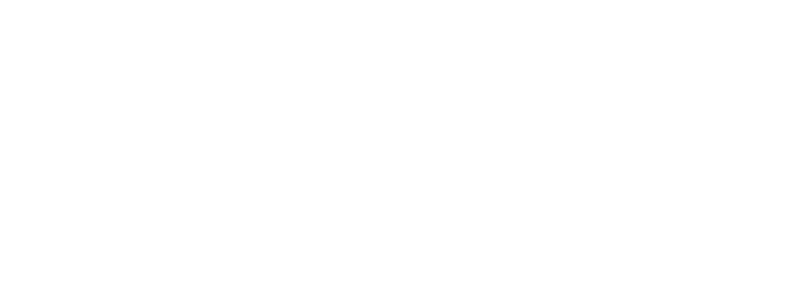
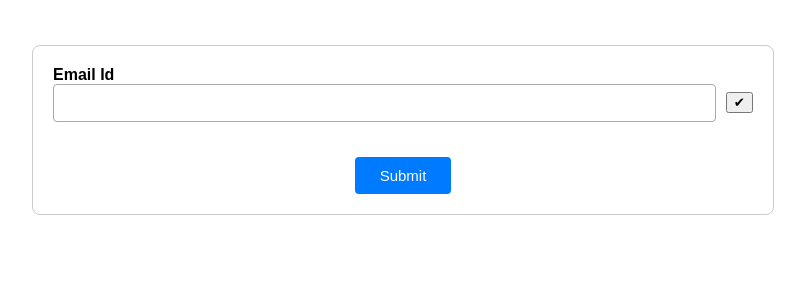
Before and after one commit to Guruprasathit2/Dividend_Frontend, an Angular app: page /forgot/password in a window 1280 px wide. Before the commit this address led to /. Shown: the top 300 px of the page, without its empty margins (237-1042 px from the left). Built offline with nearby package versions, Linux system fonts and the light colour scheme.

Commit message:
Initial Commir

```diff
--- a/src/app/app.module.ts
+++ b/src/app/app.module.ts
@@ -23,6 +23,7 @@
 import { RoleComponent } from './role/role.component';
 import { UserRoleComponent } from './user-role/user-role.component';
 import { RegisterComponent } from './register/register.component';
+import { ForgotPasswordComponent } from './forgot-password/forgot-password.component';
 
 const routes: Routes = [
   { path: '', redirectTo: '/login_page', pathMatch: 'full' },
@@ -39,6 +40,7 @@
   { path: 'home_page/role', component: RoleComponent, canActivate: [AuthGuard] },
   { path: 'home_page/user/register', component: RegisterComponent, canActivate: [AuthGuard] },
   { path: 'home_page/user/role', component: UserRoleComponent, canActivate: [AuthGuard] },
+  { path: 'forgot/password', component: ForgotPasswordComponent },
 ];
 @NgModule({
   declarations: [
@@ -55,7 +57,8 @@
     ProfileComponent,
     RoleComponent,
     UserRoleComponent,
-    RegisterComponent
+    RegisterComponent,
+    ForgotPasswordComponent
   ],
   imports: [
     HttpClientModule,
--- /dev/null
+++ b/src/app/forgot-password/api.service.ts
@@ -0,0 +1,19 @@
+import { Injectable } from '@angular/core';
+import { HttpClient } from '@angular/common/http';
+import { Observable } from 'rxjs';
+
+@Injectable({
+  providedIn: 'root'
+})
+export class ApiService {
+
+  constructor(private httpClient: HttpClient) { }
+
+  questionList(emailId: string): Observable<any> {
+    return this.httpClient.get('/api/user/email/question/' + emailId);
+  }
+
+  forgotPass(data: any): Observable<any> {
+    return this.httpClient.get(`/api/user/forgot/password?emailId=${data.emailId}&questionId=${data.questionId}&answer=${data.answer}`);
+  }
+}
--- /dev/null
+++ b/src/app/forgot-password/forgot-password.component.css
@@ -0,0 +1,85 @@
+/* General form styling */
+form {
+    max-width: 700px;
+    margin: 30px auto;
+    padding: 20px;
+    border: 1px solid #ccc;
+    border-radius: 8px;
+    background-color: #fff;
+    font-family: Arial, sans-serif;
+}
+
+.forgot-password {
+    display: flex;
+    flex-direction: column;
+}
+
+label {
+    font-weight: bold;
+    margin-bottom: 0;
+    display: block;
+}
+
+/* Input fields and select */
+input[type="text"],
+select,
+textarea {
+    width: 100%;
+    padding: 10px;
+    border: 1px solid #aaa;
+    border-radius: 4px;
+    box-sizing: border-box;
+    font-size: 14px;
+    margin-bottom: 15px;
+}
+
+/* Layout for question and answer fields */
+.ques {
+    display: flex;
+    flex-wrap: wrap;
+    gap: 2px;
+}
+.ans {
+    display: flex;
+    flex-wrap: wrap;
+    gap: 2px;
+}
+
+/* Error messages */
+div[style*="color:red;"] {
+    font-size: 13px;
+    margin-top: -10px;
+    margin-bottom: 10px;
+}
+
+/* Submit button styling */
+.button-group {
+    text-align: center;
+    margin-top: 20px;
+}
+
+.button-group button {
+    background-color: #007bff;
+    color: white;
+    padding: 10px 25px;
+    border: none;
+    border-radius: 4px;
+    font-size: 15px;
+    cursor: pointer;
+    transition: background-color 0.3s ease;
+}
+
+.button-group button:hover {
+    background-color: #0056b3;
+}
+
+/* Responsive tweaks */
+@media (max-width: 600px) {
+    .row {
+        flex-direction: column;
+    }
+
+    textarea {
+        min-width: 100%;
+    }
+}
--- /dev/null
+++ b/src/app/forgot-password/forgot-password.component.html
@@ -0,0 +1,27 @@
+<form #registerForm="ngForm" (ngSubmit)="onSubmit(registerForm)">
+    <div class="forgot-password">
+        <label class="emailGrp" for="emailId">Email Id</label>
+        <div style="display: flex; align-items: center; gap: 10px;">
+            <input type="text" id="emailId" name="emailId" autocomplete="off" [(ngModel)]="userData.emailId" required />
+            <button type="button" (click)="verifyEmail()" style="cursor:pointer; margin-bottom: 16px;">✔</button>
+        </div>
+        <div *ngIf="isEnableQues">
+            <div class="ques">
+                <label for="questions">Question</label>
+                <input type="text" name="questions" [(ngModel)]="questions">
+            </div>
+            <div class="ans">
+                <label for="answer">Answer</label>
+                <textarea rows="5" style="min-width: 420px;" [(ngModel)]="userData.answer" name="answer"
+                    required></textarea>
+                <div *ngIf="registerForm.controls['answer']?.invalid && registerForm.controls['answer']?.touched"
+                    style="color:red;">
+                    Answer is required.
+                </div>
+            </div>
+        </div>
+        <div class="button-group">
+            <button type="submit">Submit</button>
+        </div>
+    </div>
+</form>
--- /dev/null
+++ b/src/app/forgot-password/forgot-password.component.ts
@@ -0,0 +1,68 @@
+import { Component, OnInit } from '@angular/core';
+import { ApiService } from './api.service';
+import { ToastrService } from 'ngx-toastr';
+
+@Component({
+  selector: 'app-forgot-password',
+  templateUrl: './forgot-password.component.html',
+  styleUrls: ['./forgot-password.component.css']
+})
+export class ForgotPasswordComponent implements OnInit {
+
+  questions: string = '';
+  userData: any = {};
+  isEnableQues: boolean = false;
+  constructor(private apiService: ApiService, private toast: ToastrService) { }
+
+
+  ngOnInit(): void {
+  }
+
+  verifyEmail() {
+    if (!this.userData.emailId) {
+      return this.toast.error('Please provide the email id.');
+    }
+    return this.questionList(this.userData.emailId)
+  }
+
+  questionList(emailId: string) {
+    this.apiService.questionList(emailId).subscribe({
+      next: (r: any) => {
+        this.questions = r.data.question;
+        this.userData.questionId = r.data.id;
+        this.isEnableQues = true;
+      },
+      error: (e) => {
+        this.isEnableQues = false;
+        const er = e.error.message || 'Cannot load questions.';
+        this.toast.error(er);
+      }
+    });
+  }
+
+  onSubmit(form: any) {
+    if (form.invalid) {
+      Object.keys(form.controls).forEach(key => {
+        form.controls[key].markAsTouched();
+      });
+      return;
+    }
+    this.add();
+  }
+
+  add() {
+    if (!this.isEnableQues) {
+      return
+    }
+    this.apiService.forgotPass(this.userData).subscribe({
+      next: (bh) => {
+        this.toast.success(bh.message);
+        this.isEnableQues = false;
+      },
+      error: (er) => {
+        this.toast.error(er.error.message);
+      },
+    });
+  }
+
+}
--- a/src/app/form/app.form.html
+++ b/src/app/form/app.form.html
@@ -1,6 +1,6 @@
 <form id="dividend_form" #dividendForm="ngForm">
     <div class="page_list">
-        <a routerLink="/home_page">List</a>
+        <a routerLink="/home_page/form/form-list">List</a>
     </div>
     <div class="head">
         DIVIDEND ACCOUNT MTSN Creation
--- a/src/app/loginpage/loginpage.component.css
+++ b/src/app/loginpage/loginpage.component.css
@@ -93,12 +93,13 @@
     position: relative;
     display: flex;
     align-items: center;
-    margin-bottom: 10px;
+    margin-bottom: 1px;
 }
 
 .password-wrapper input {
     flex: 1;
-    padding: 10px 36px 10px 12px; /* right padding for icon space */
+    padding: 10px 36px 10px 12px;
+    /* right padding for icon space */
     border: 1px solid #b6faff;
     border-radius: 8px;
     font-size: 1rem;
@@ -173,3 +174,20 @@
         width: 100%;
     }
 }
+
+.forgot-pass {
+    /* text-align: right; */
+    margin-top: 0;
+}
+
+.forgot-pass a {
+    color: #007BFF; /* Bootstrap blue; change to fit your theme */
+    text-decoration: none;
+    font-size: 14px;
+    transition: color 0.3s ease;
+}
+
+.forgot-pass a:hover {
+    color: #0056b3; /* Darker blue on hover */
+    text-decoration: underline;
+}
--- a/src/app/loginpage/loginpage.component.html
+++ b/src/app/loginpage/loginpage.component.html
@@ -12,6 +12,9 @@
                     <i class="fa" [ngClass]="showPassword ? 'fa-eye-slash' : 'fa-eye'"></i>
                 </span>
             </div>
+            <div class="forgot-pass">
+                <a href="forgot/password">Forgot Password</a>
+            </div>
             <button type="button" (click)="signIn()">Login</button>
             <button type="button" (click)="cancel()">Cancel</button>
             <button type="button" routerLink="/sign-up">Sign-up</button>
--- a/src/app/loginpage/loginpage.component.ts
+++ b/src/app/loginpage/loginpage.component.ts
@@ -53,7 +53,6 @@
             gender: res.data.gender,
             role: res.data?.role?.slug || '',
           };
-          console.log (res1, 'res1-1');
           const dd = JSON.parse(localStorage.getItem('userInformation') || '{}');
           if (Object.keys(dd)[0]) {
             this.loginApiService.logutDunction(dd).subscribe({
--- a/src/app/register/register.component.ts
+++ b/src/app/register/register.component.ts
@@ -66,9 +66,7 @@
   }
 
   onSubmit(form: any) {
-    console.log(form.invalid, 'form-1');
     if (form.invalid) {
-      console.log(form.controls, 'controls-1');
       Object.keys(form.controls).forEach(key => {
         form.controls[key].markAsTouched();
       });
@@ -78,7 +76,6 @@
   }
 
   add() {
-    console.log('Form submitted:', this.userData);
     this.apiService.userRegister(this.userData).subscribe({
       next: (res) => {
         this.toast.success('User created successfully');
--- a/src/app/user-role/user-role.component.ts
+++ b/src/app/user-role/user-role.component.ts
@@ -37,7 +37,6 @@
   userData(u: any) {
     return this.apiService.userData(u).subscribe({
       next: (r) => {
-        console.log (r.data, 'r.data1-1');
         this.view = true
         this.toast.success('Successfully get data');
         this.userData1 = r.data;
```
Also changed, not shown: 2 other files (tests, documents, lock files or other folders).
